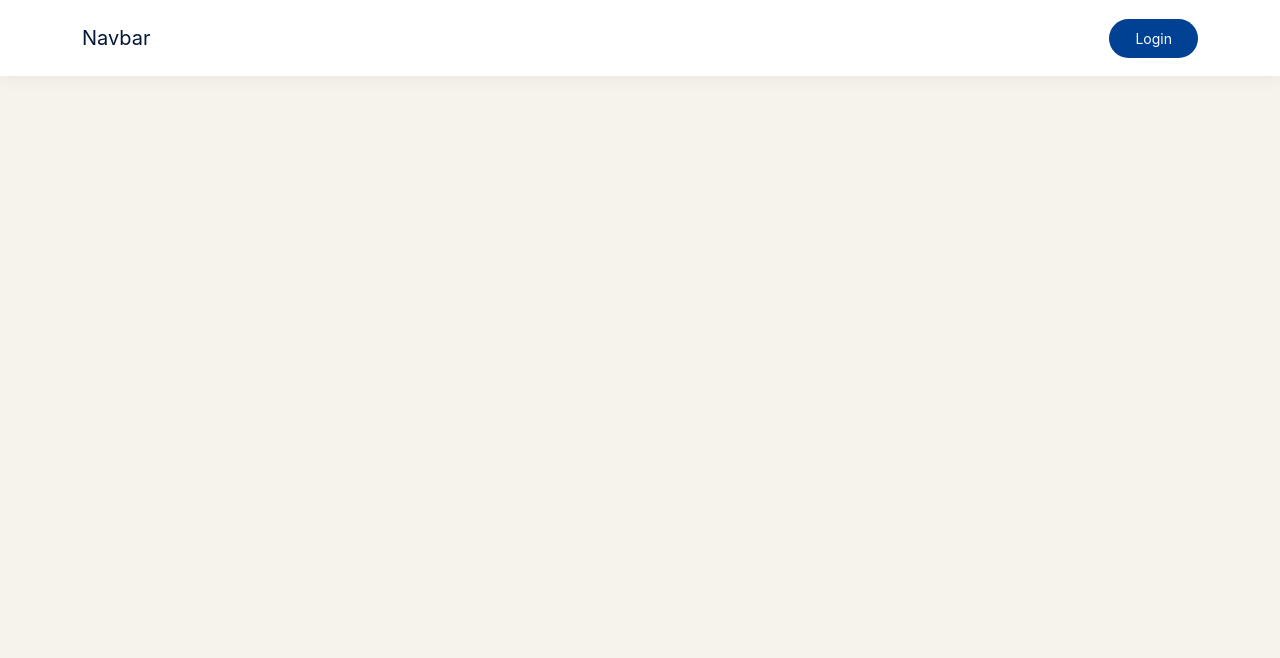
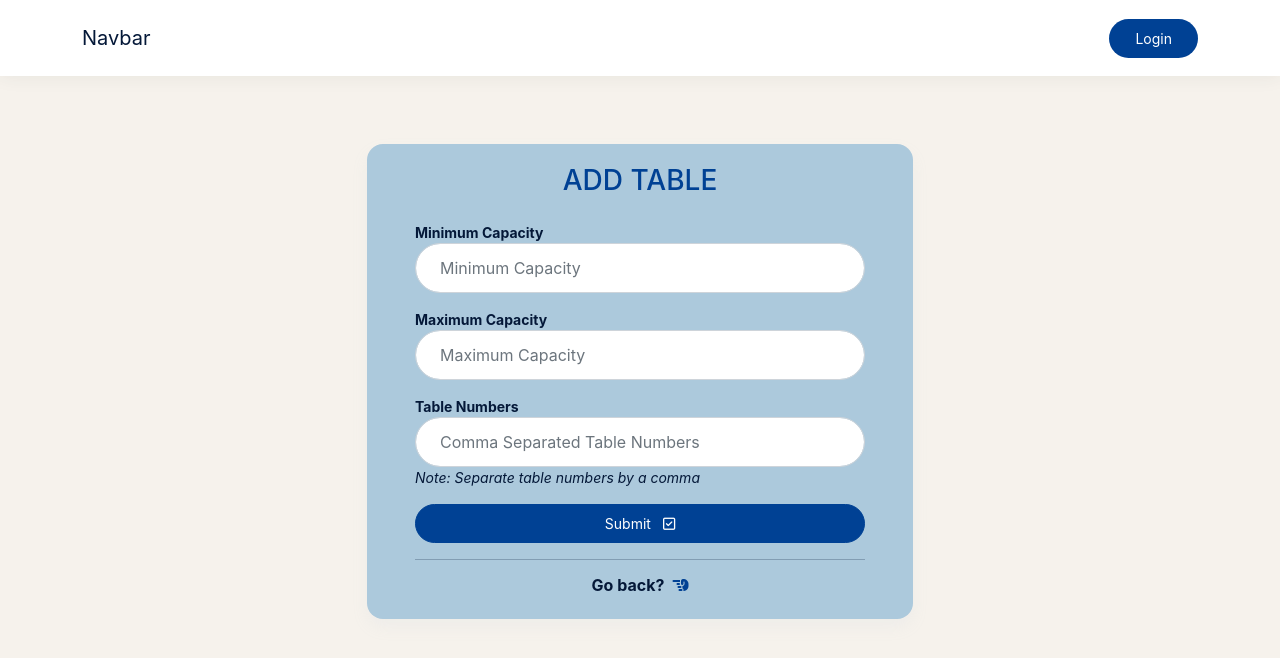
Before and after one commit to anjmhrjn/restro-frontend-react, a React (Create React App) app: page /bulk-table-add in a window 1280 px wide. Before the commit this address had no page. Shown: the top 658 px of the page. Built offline with nearby package versions, Linux system fonts and the light colour scheme.

Commit message:
table bulk addition done

```diff
--- a/src/components/Mid.js
+++ b/src/components/Mid.js
@@ -12,6 +12,7 @@ import ShowItem from "./business/ShowItem"
 import AddCategory from "./business/AddCategory"
 import UpdateItem from "./business/UpdateItem"
 import ShowBooking from "./business/ShowBooking"
+import BulkTableAdd from "./business/BulkTableAdd"
 
 const Mid = () => {
     return (
@@ -22,6 +23,7 @@ const Mid = () => {
                 <Route path="/home" element={<Dashboard/>} />
                 <Route path="/profile" element={<Profile/>} />
                 <Route path="/table-add" element={<TableAdd/>} />
+                <Route path="/bulk-table-add" element={<BulkTableAdd/>} />
                 <Route path="/my-tables" element={<MyTables/>} />
                 <Route path="/add-item" element={<AddItem/>} />
                 <Route path="/my-items" element={<ShowItem/>} />
--- /dev/null
+++ b/src/components/business/BulkTableAdd.js
@@ -0,0 +1,114 @@
+import { Link } from "react-router-dom"
+import { useState } from "react"
+import axios from "axios";
+import { getAxiosConfig } from "../../utility/base";
+import { BASE_URL } from "../../utility/base_url";
+import { toast } from "react-toastify";
+
+const BulkTableAdd = () => {
+    const [min_capacity, setMinCapacity] = useState('');
+    const [max_capacity, setMaxCapacity] = useState('');
+    const [table_number, setTableNo] = useState('');
+    const [tableOf, setTableOf] = useState(localStorage.getItem('userId'))
+
+    const tableSubmit = (e) => {
+        e.preventDefault()
+        const table_list = table_number.split(",")
+        let validated = true;
+        let check_number;
+        table_list.forEach((num) => {
+            console.log(typeof Number(num))
+            if (isNaN(Number(num))) {
+                validated = false;
+            }
+        })
+
+        if (validated) {
+            const tableData = {min_capacity, max_capacity, table_number, tableOf};
+            console.log(tableData)
+            const submit_url = BASE_URL+"/table/bulk/add"
+
+            axios.post(submit_url, tableData, getAxiosConfig())
+            .then(result => {
+                if (result.data.success) {
+                    document.getElementById("TableAddForm").reset();
+                    toast.success(result.data.message, {
+                        hideProgressBar: true
+                    });
+                } else {
+                    toast.error(result.data, {
+                        hideProgressBar: true
+                    });
+                }
+            })
+            .catch(err => {
+                console.log(err)
+                toast.error("Unable to submit", {
+                    hideProgressBar: true
+                });
+            })
+
+        } else {
+            toast.error("Invalid table number", {
+                hideProgressBar: true
+            });
+        }
+
+    }
+
+    return(
+        <div className="container mt-5 pt-5">
+            <div className="row">
+                <div className="col-sm-9 col-md-8 col-lg-6 mx-auto">
+                    <div className="card add-table-card my-5">
+                        <div className="card-body px-md-5 py-3 form-text">
+                            <h3 className="text-center text-uppercase text-primary mb-4">Add Table</h3>
+                            <form id="TableAddForm">
+                                <div class="mb-3">
+                                    <div className="form-group text-dark text-start">
+                                        <label className="fw-bold">Minimum Capacity</label>
+                                        <input type="number" class="form-control p-4" placeholder="Minimum Capacity"
+                                        onChange={(e)=>setMinCapacity(e.target.value)}/>
+                                    </div>
+
+                                </div>
+                                <div class="mb-3">
+                                    <div className="form-group text-dark text-start">
+                                        <label className="fw-bold">Maximum Capacity</label>
+                                        <input type="number" class="form-control p-4" placeholder="Maximum Capacity"
+                                        onChange={(e)=>setMaxCapacity(e.target.value)}/>
+                                    </div>
+
+                                </div>
+                                <div class="mb-3">
+                                    <div className="form-group text-dark text-start">
+                                        <label className="fw-bold">Table Numbers</label> <br/>
+                                        <input type="text" class="form-control p-4" placeholder="Comma Separated Table Numbers"
+                                        onChange={(e)=>setTableNo(e.target.value)}/>
+                                        <em>Note: Separate table numbers by a comma</em>
+                                    </div>
+                                </div>
+                                <div class="mb-3">
+                                    <button type="submit" class="btn btn-primary w-100" onClick={tableSubmit}>Submit <i class="far fa-check-square ms-2"></i></button>
+                                </div>
+                            </form>
+                            <hr className="text-dark"/>
+                            <div className='d-flex justify-content-center form-text'>
+                                <h6 className='fw-bold text-dark me-2'>Go back?</h6>
+                                <h6 className="text-dark">
+                                    <Link to="/table-add">
+                                        <span className='text-primary'> <i class="fas fa-hand-point-left"></i></span>
+                                    </Link>
+                                </h6>
+                            </div>
+
+                        </div>
+                    </div>
+                </div>
+
+            </div>
+        </div>
+    )
+}
+
+export default BulkTableAdd
--- a/src/components/business/ShowBooking.js
+++ b/src/components/business/ShowBooking.js
@@ -146,6 +146,7 @@ const ShowBooking = () => {
                     <div className="col-sm-12 col-lg-10 mx-auto">
                         <div className="filter-section mt-4">
                             <h3 className="text-dark">Filter Bookings <i class="fas fa-filter"></i></h3>
+                            <hr/>
                             <form>
                                 <div className="row">
                                     <div className="status col-lg-12 col-md-6">
@@ -199,6 +200,7 @@ const ShowBooking = () => {
                                 </div>
 
                             </form>
+                            <hr/>
 
 
                         </div>
--- a/src/components/business/TableAdd.js
+++ b/src/components/business/TableAdd.js
@@ -73,7 +73,7 @@ const TableAdd = () => {
                             <div className='d-flex justify-content-center form-text'>
                                 <h6 className='fw-bold text-dark me-2'>Add multiple table at once?</h6>
                                 <h6 className="text-dark">
-                                    <Link to="/register">
+                                    <Link to="/bulk-table-add">
                                         <span className='text-primary'> <i class="fas fa-hand-point-right"></i></span>
                                     </Link>
                                 </h6>
```
